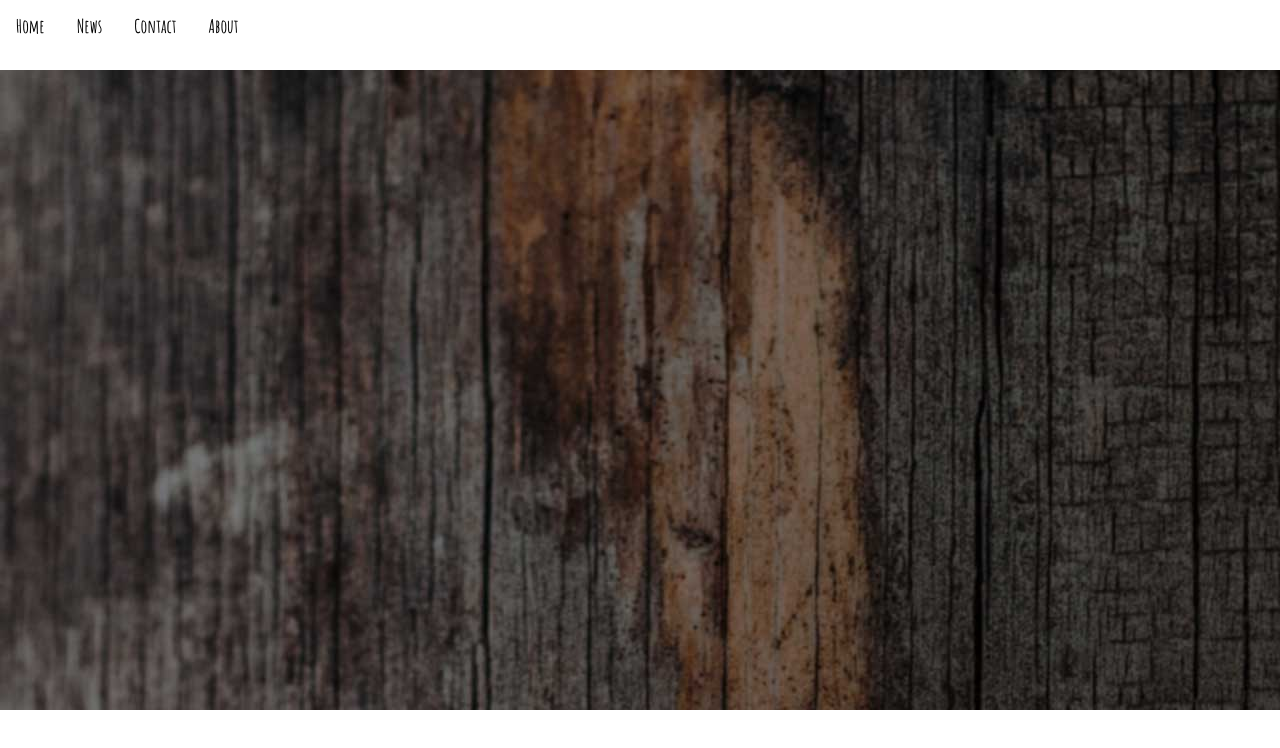
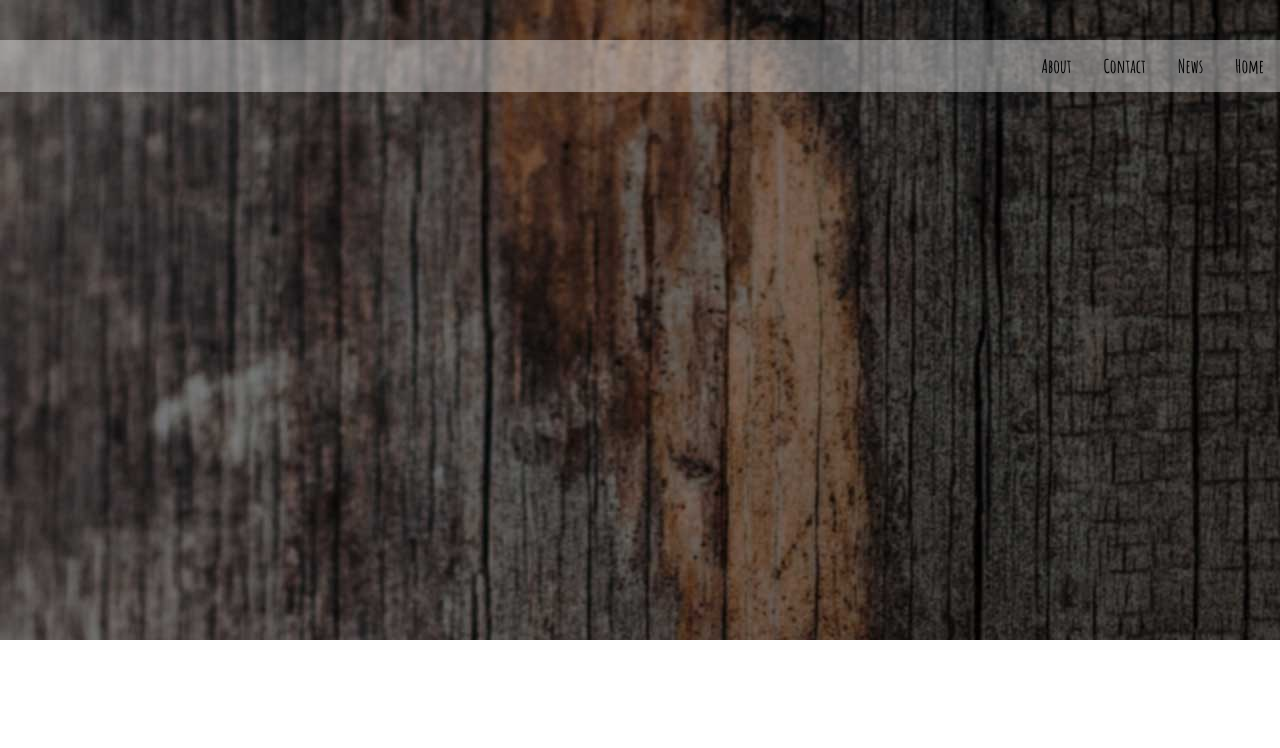
Before and after one commit to Kribre/p4-hjemmeside, a plain HTML site: page index.html in a window 1280 px wide. Drawn offline with Linux system fonts and the light colour scheme.

Commit message:
Update main.css
Baggrundsbillede på plads og menubar forbedret med rgba

```diff
--- a/main.css
+++ b/main.css
@@ -6,14 +6,13 @@
 
 ul {
   list-style-type: none;
-  margin: 0;
-  padding: 0;
+  margin-top: 30pt;
   overflow: hidden;
-  background-color: rgba(255,255,255, 0.9);
+  background-color: rgba(255,255,255, 0.4);
 }
 
 li {
-  float: left;
+  float: right;
 }
 
 li a {
@@ -25,7 +24,7 @@ li a {
 }
 
 li a:hover {
-  background-color: white;
+  background-color:  rgba(255,255,255, 0.7);
 }
 
 .navbar {
@@ -37,6 +36,9 @@ li a:hover {
 
 .background-img-wood {
   background-image: url(image/background-wood.jpg);
+  top: 0;
+  position: fixed;
   width: 100%;
   height: 80vh;
+  z-index: -1;
 }
```
